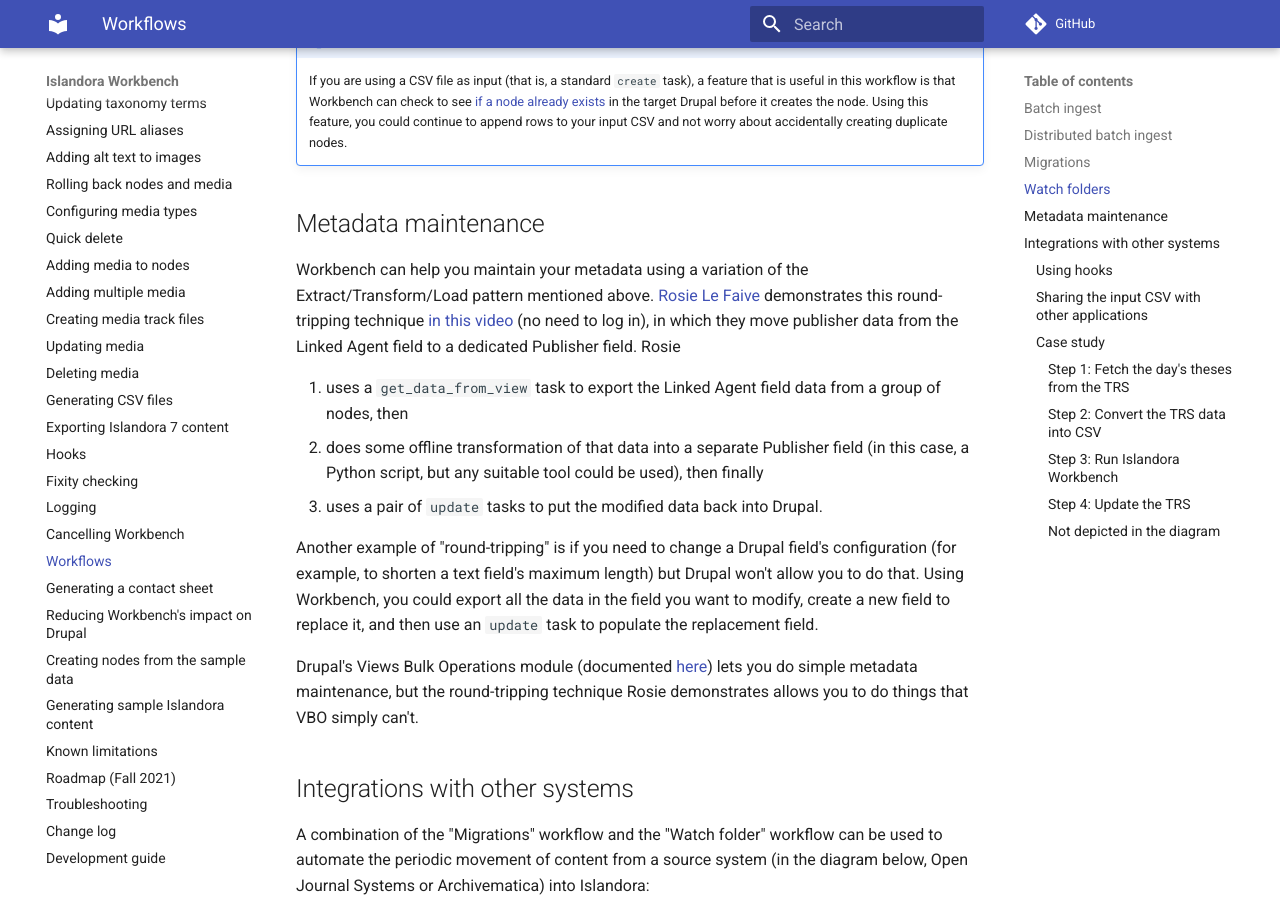
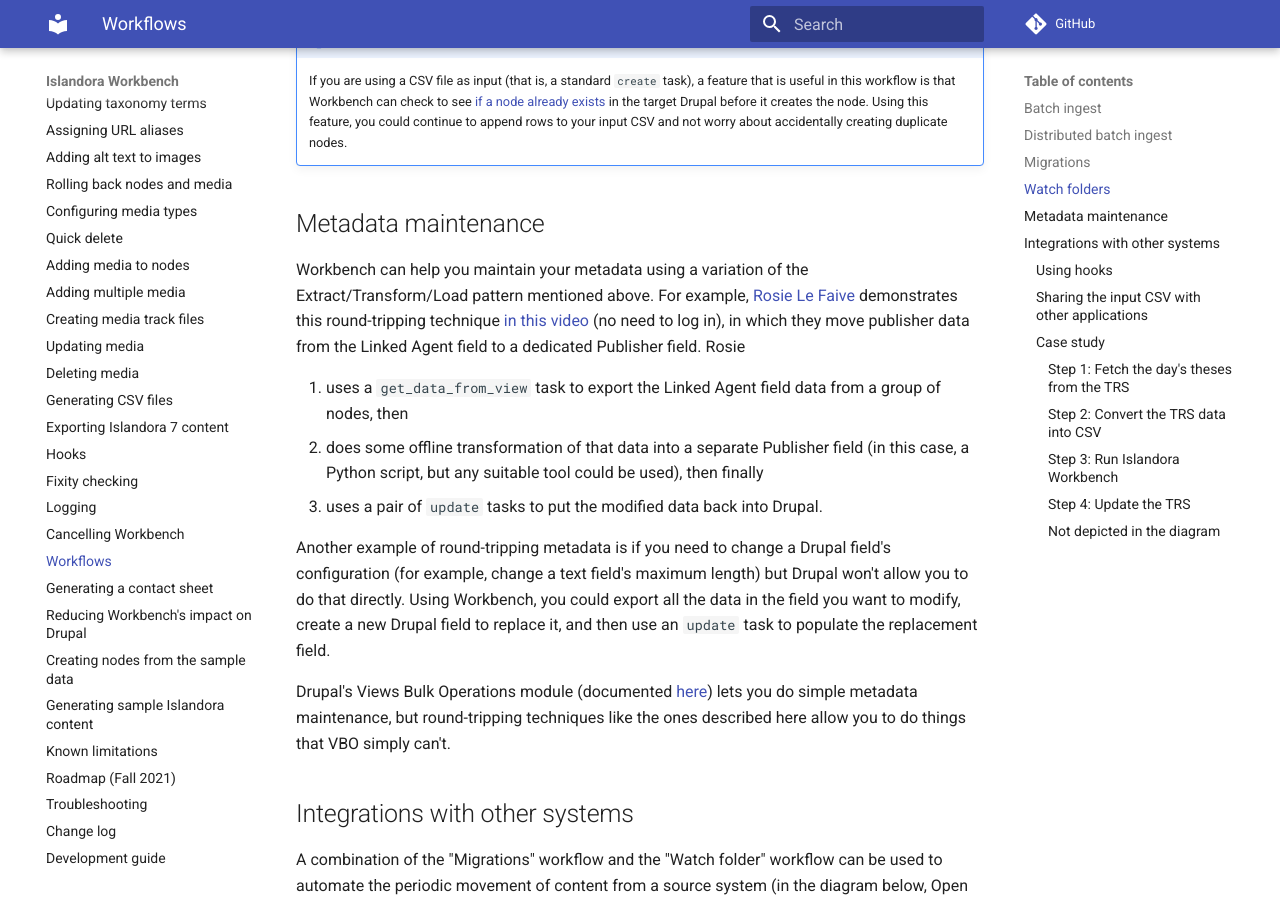
Before and after one commit to mjordan/islandora_workbench_docs, an MkDocs documentation site: the page built from docs/workflows.md, in a window 1280 px wide and 900 px high, scrolled down 4433 px. Built offline with MkDocs 1.6.1 and Material for MkDocs 9.7.7, drawn with Linux system fonts in a browser that asks for light colours; comment, search, counter and statistics services are not loaded; some of the changed text lies outside the part shown.

Commit message:
Some more tweaks.

```diff
--- a/docs/workflows.md
+++ b/docs/workflows.md
@@ -56,15 +56,15 @@
 
 ## Metadata maintenance
 
-Workbench can help you maintain your metadata using a variation of the Extract/Transform/Load pattern mentioned above. [Rosie Le Faive](https://github.com/rosiel) demonstrates this round-tripping technique [in this video](https://www.dropbox.com/scl/fi/o8nqw1nnkg862xmbbvti3/adding-publisher-field.mp4?rlkey=wmvtuns3quvhmd7yelzdhvopw&dl=0) (no need to log in), in which they move publisher data from the Linked Agent field to a dedicated Publisher field. Rosie
+Workbench can help you maintain your metadata using a variation of the Extract/Transform/Load pattern mentioned above. For example, [Rosie Le Faive](https://github.com/rosiel) demonstrates this round-tripping technique [in this video](https://www.dropbox.com/scl/fi/o8nqw1nnkg862xmbbvti3/adding-publisher-field.mp4?rlkey=wmvtuns3quvhmd7yelzdhvopw&dl=0) (no need to log in), in which they move publisher data from the Linked Agent field to a dedicated Publisher field. Rosie
 
 1. uses a `get_data_from_view` task to export the Linked Agent field data from a group of nodes, then
 1. does some offline transformation of that data into a separate Publisher field (in this case, a Python script, but any suitable tool could be used), then finally
 1. uses a pair of `update` tasks to put the modified data back into Drupal.
 
-Another example of "round-tripping" is if you need to change a Drupal field's configuration (for example, to shorten a text field's maximum length) but Drupal won't allow you to do that. Using Workbench, you could export all the data in the field you want to modify, create a new field to replace it, and then use an `update` task to populate the replacement field.
+Another example of round-tripping metadata is if you need to change a Drupal field's configuration (for example, change a text field's maximum length) but Drupal won't allow you to do that directly. Using Workbench, you could export all the data in the field you want to modify, create a new Drupal field to replace it, and then use an `update` task to populate the replacement field.
 
-Drupal's Views Bulk Operations module (documented [here](https://islandora.github.io/documentation/concepts/collection/#bulk-management-of-members-of-a-collection)) lets you do simple metadata maintenance, but the round-tripping technique Rosie demonstrates allows you to do things that VBO simply can't.
+Drupal's Views Bulk Operations module (documented [here](https://islandora.github.io/documentation/concepts/collection/#bulk-management-of-members-of-a-collection)) lets you do simple metadata maintenance, but round-tripping techniques like the ones described here allow you to do things that VBO simply can't.
 
 ## Integrations with other systems
 
```
Also changed, not shown: other parts of docs/workflows.md (+1 -1 lines).
